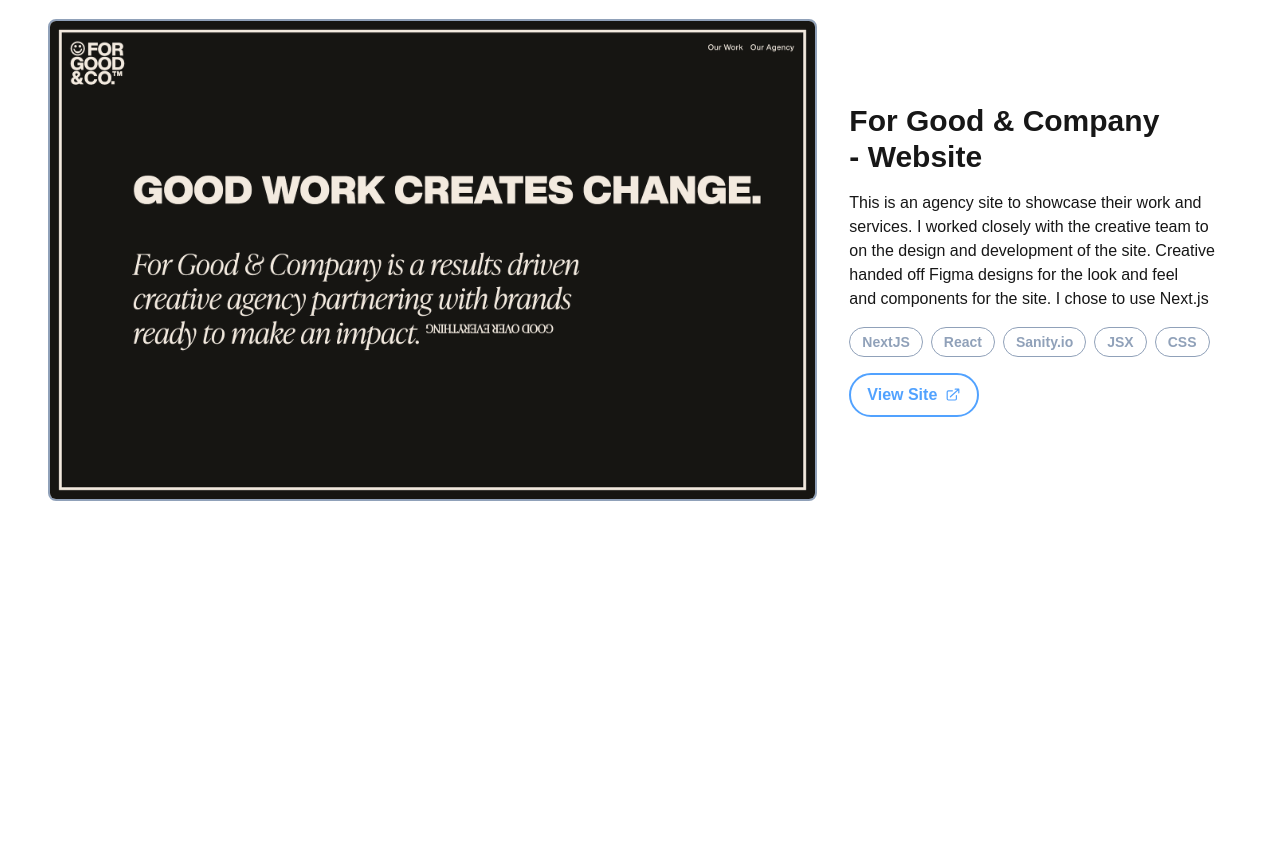
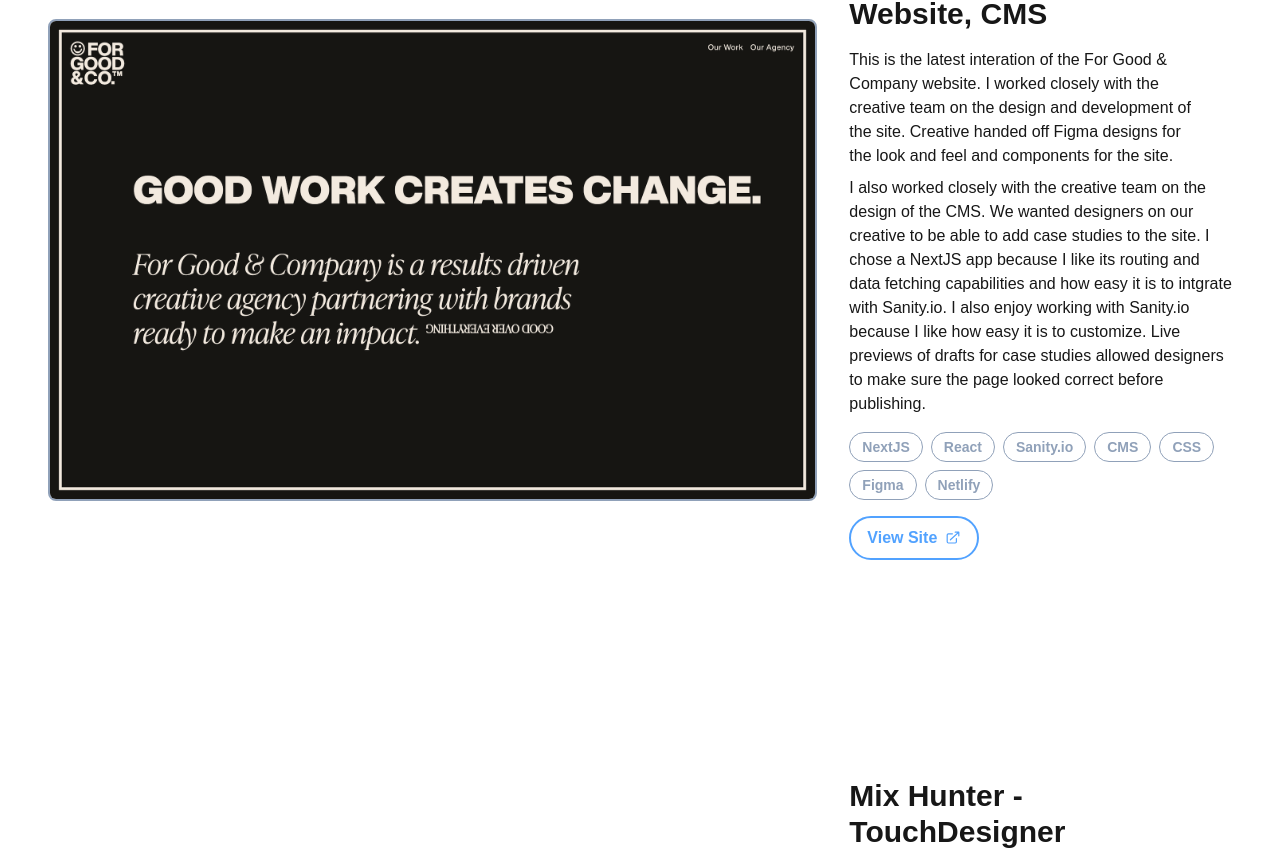
Before and after one commit to asmedberg/asmedberg-portfolio, a Next.js app: page / in a window 1280 px wide. Shown: the part 940-1800 px from the top of the page. Before the commit the page ends 1600 px from the top, so only its background shows below. Built offline with nearby package versions, Linux system fonts and the light colour scheme.

Commit message:
add projects using json file

```diff
--- a/src/app/page.tsx
+++ b/src/app/page.tsx
@@ -1,44 +1,15 @@
-import Link from "next/link";
-import Image from "next/image";
-
-import { ArrowTopRightOnSquareIcon } from "@heroicons/react/20/solid";
-
-import Section from "@/components/layout/Section";
 import Intro from "@/components/sections/Intro";
 import Project from "@/components/Project";
 
-import fgcoScreenshot from "@/assets/fgco-screenshot.png";
+import projects from "@/projects.json";
 
 export default function Home() {
   return (
     <main>
       <Intro />
-      <Section>
-        <Project>
-          <Project.Image>
-            <Image src={fgcoScreenshot} alt="Screenshot from forgoodandco.com" />
-          </Project.Image>
-          <Project.Content>
-            <Project.Title>For Good &amp; Company - Website</Project.Title>
-            <Project.Description>
-              This is an agency site to showcase their work and services. I worked closely with the creative team to on
-              the design and development of the site. Creative handed off Figma designs for the look and feel and
-              components for the site. I chose to use Next.js
-            </Project.Description>
-            <Project.Tools list={["NextJS", "React", "Sanity.io", "JSX", "CSS"]} />
-            <Project.Links>
-              <Link
-                href="https://forgoodandco.com"
-                target="_blank"
-                rel="noopener noreferrer"
-                className="flex flex-row flex-nowrap gap-2 items-center px-4 py-2 rounded-full border-2 border-blue-400 font-bold text-blue-400 hover:bg-blue-400 hover:text-background"
-              >
-                View Site <ArrowTopRightOnSquareIcon className="w-4 h-4" />
-              </Link>
-            </Project.Links>
-          </Project.Content>
-        </Project>
-      </Section>
+      {projects.map(project => (
+        <Project key={project.title} {...project} />
+      ))}
     </main>
   );
 }
--- a/src/components/Project.tsx
+++ b/src/components/Project.tsx
@@ -1,42 +1,81 @@
-const ProjectImage = ({ children }: { children: React.ReactNode }) => {
-  return <div className="flex-2 rounded-lg border-2 border-slate-400 overflow-hidden">{children}</div>;
+import Image from "next/image";
+import Link from "next/link";
+import { ArrowTopRightOnSquareIcon } from "@heroicons/react/20/solid";
+import Section from "./layout/Section";
+
+interface ProjectProps {
+  image?: {
+    source: string;
+    alt: string;
+    width: number;
+    height: number;
   };
+  video?: {
+    source: string;
+    title: string;
+  };
+  title: string;
+  description: string[];
+  tools?: string[];
+  links?: {
+    project?: string;
+    code?: string;
+  };
+}
 
-const ProjectContent = ({ children }: { children: React.ReactNode }) => {
-  return <div className="flex-1 flex flex-col gap-4">{children}</div>;
-};
-
-const ProjectTitle = ({ children }: { children: React.ReactNode }) => {
-  return <h1 className="text-3xl font-bold text-pretty">{children}</h1>;
-};
-
-const ProjectDescription = ({ children }: { children: React.ReactNode }) => {
-  return <p className="text-balance">{children}</p>;
-};
-
-const ProjectTools = ({ list }: { list: string[] }) => {
+export default function Project(props: ProjectProps) {
+  const { image, title, description, tools, links } = props;
   return (
+    <Section>
+      <div className="grow flex flex-col gap-8 md:flex-row md:items-center">
+        <div className="flex-2 rounded-lg border-2 border-slate-400 overflow-hidden">
+          {image && <Image src={image.source} alt={image.alt} width={image.width} height={image.height} />}
+        </div>
+        <div className="flex-1 flex flex-col gap-4">
+          <h1 className="text-3xl font-bold text-pretty">{title}</h1>
+          <div className="space-y-2">
+            {description.map((desc, i) => (
+              <p key={i} className="text-balance">
+                {desc}
+              </p>
+            ))}
+          </div>
           <div className="flex flex-row flex-wrap gap-2">
-      {list.map(item => (
-        <span key={item} className="px-3 py-1 text-sm font-bold border border-slate-400 text-slate-400 rounded-full">
+            {tools?.map(item => (
+              <span
+                key={item}
+                className="px-3 py-1 text-sm font-bold border border-slate-400 text-slate-400 rounded-full"
+              >
                 {item}
               </span>
             ))}
           </div>
+          {(links?.project || links?.code) && (
+            <div className="flex flex-row flex-wrap gap-2">
+              {links.project && (
+                <Link
+                  href={links.project}
+                  target="_blank"
+                  rel="noopener noreferrer"
+                  className="flex flex-row flex-nowrap gap-2 items-center px-4 py-2 rounded-full border-2 border-blue-400 font-bold text-blue-400 hover:bg-blue-400 hover:text-background"
+                >
+                  View Site <ArrowTopRightOnSquareIcon className="w-4 h-4" />
+                </Link>
+              )}
+              {links.code && (
+                <Link
+                  href={links.code}
+                  target="_blank"
+                  rel="noopener noreferrer"
+                  className="flex flex-row flex-nowrap gap-2 items-center px-4 py-2 rounded-full border-2 border-blue-400 font-bold text-blue-400 hover:bg-blue-400 hover:text-background"
+                >
+                  View Code <ArrowTopRightOnSquareIcon className="w-4 h-4" />
+                </Link>
+              )}
+            </div>
+          )}
+        </div>
+      </div>
+    </Section>
   );
-};
-
-const ProjectLinks = ({ children }: { children: React.ReactNode }) => {
-  return <div className="flex flex-row flex-wrap gap-2">{children}</div>;
-};
-
-export default function Project({ children }: { children: React.ReactNode }) {
-  return <div className="grow flex flex-col gap-8 md:flex-row md:items-center">{children}</div>;
 }
-
-Project.Image = ProjectImage;
-Project.Content = ProjectContent;
-Project.Title = ProjectTitle;
-Project.Description = ProjectDescription;
-Project.Tools = ProjectTools;
-Project.Links = ProjectLinks;
--- /dev/null
+++ b/src/projects.json
@@ -0,0 +1,31 @@
+[
+  {
+    "image": {
+      "source": "/images/fgco-screenshot.png",
+      "alt": "Screenshot from forgoodandco.com",
+      "width": 1920,
+      "height": 1200
+    },
+    "title": "For Good & Company - Website, CMS",
+    "description": [
+      "This is the latest interation of the For Good & Company website. I worked closely with the creative team on the design and development of the site. Creative handed off Figma designs for the look and feel and components for the site.",
+      "I also worked closely with the creative team on the design of the CMS. We wanted designers on our creative to be able to add case studies to the site. I chose a NextJS app because I like its routing and data fetching capabilities and how easy it is to intgrate with Sanity.io. I also enjoy working with Sanity.io because I like how easy it is to customize. Live previews of drafts for case studies allowed designers to make sure the page looked correct before publishing."
+    ],
+    "tools": ["NextJS", "React", "Sanity.io", "CMS", "CSS", "Figma", "Netlify"],
+    "links": {
+      "project": "https://forgoodandco.com"
+    }
+  },
+  {
+    "video": {
+      "source": "",
+      "title": ""
+    },
+    "title": "Mix Hunter - TouchDesigner",
+    "description": [
+      "This was a project I worked on at For Good & Company. This was a collaboration between myself, as the developer, and the technical and staging staff. The idea behind this project was to demostrate a number of capabilities we had at the agency. We decided to create an interactive game because games are fun to play, they draw people in, and encourage people to socialize in an event space.",
+      "I developed this project in TouchDesigner because of its ability to control what is displayed on the LED wall and what is projected onto the scrim in front of the LED wall. TouchDesigner connected with our Azure Kinect to track the laser pointer we used in our custom \u201Cphaser\u201D. The \u201Cphaser\u201D was battery powered microcontroller with sensors for the primer and trigger and connected back to TouchDesigner with Bluetooth."
+    ],
+    "tools": ["TouchDesigner", "Interactive", "Installation", "Game"]
+  }
+]
```
Also changed, not shown: public/images/fgco-screenshot.png (renamed from src/assets/fgco-screenshot.png). Lines whose indentation alone changed are shown as unchanged.
